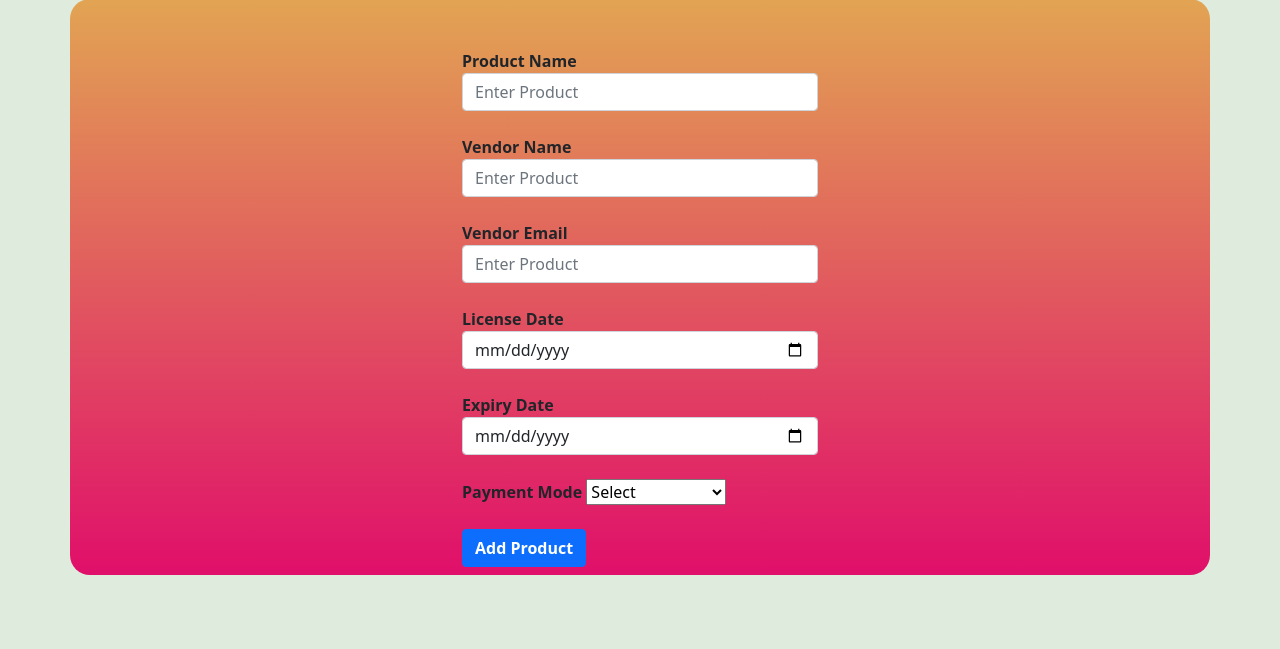
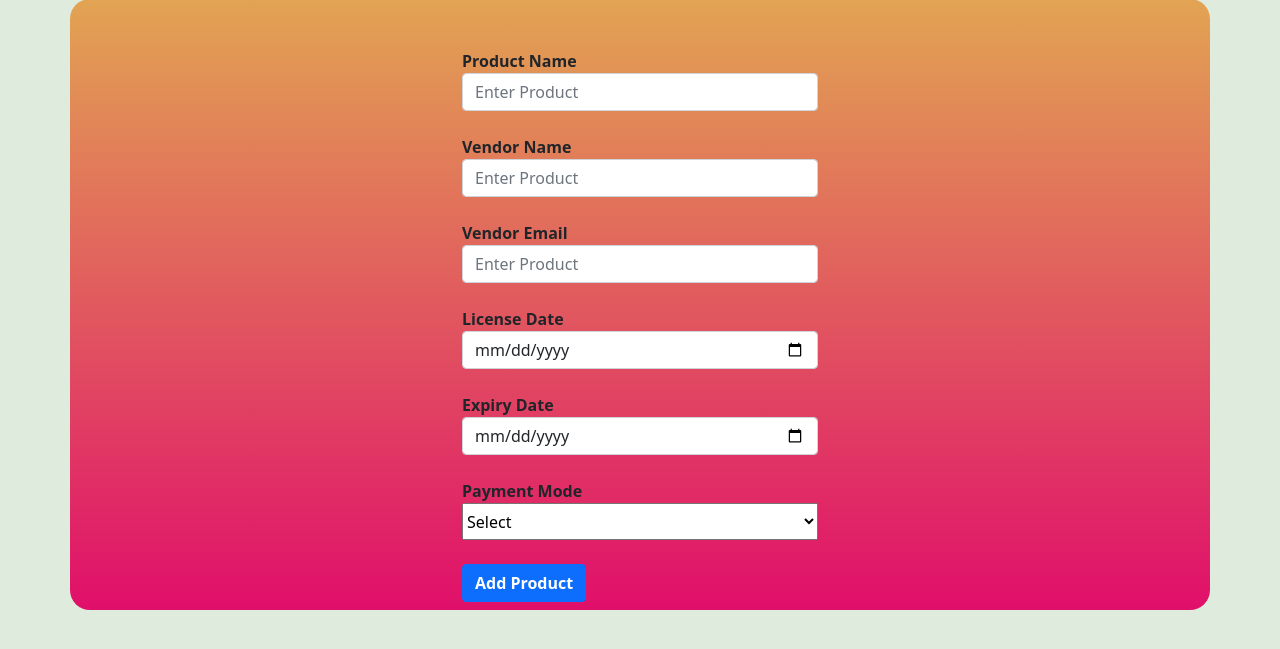
Before and after one commit to sandeepbisht045/email_notify, a Django app: template templates/add_products.html in a window 1280 px wide. Shown: the part 73-722 px from the top of the page. Run offline with Django 4.2, Linux system fonts and the light colour scheme; the template is opened without the code that fills it, so the values that code supplies are empty.

Commit message:
change styling of select field in template files

```diff
--- a/templates/add_products.html
+++ b/templates/add_products.html
@@ -37,8 +37,8 @@
                   </div>
 
                   <div class="form-group mt-4">
-                    <label for="exampleInputPassword1"> <b>Payment Mode</b></label>
-                    <select required name="payment_mode" id="exampleInputPassword1">
+                    <label style="display: block;" for="exampleInputPassword1"> <b>Payment Mode</b></label>
+                    <select style="width: 100%;height:37px" required name="payment_mode" id="exampleInputPassword1">
                       <option disabled selected value="">Select</option>
                       <option value="Credit Card">Credit Card</option>
                       <option value="Agreement">Agreement</option>
--- a/templates/edit_products.html
+++ b/templates/edit_products.html
@@ -37,8 +37,8 @@
                   </div>
 
                   <div class="form-group ml-4 mt-4">
-                    <label for="exampleInputPassword1"> <b>Payment Mode</b></label>
-                    <select required name="payment_mode" id="exampleInputPassword1">
+                    <label style="display: block;" for="exampleInputPassword1"> <b>Payment Mode</b></label>
+                    <select style="width: 100%;height:37px" required name="payment_mode" id="exampleInputPassword1">
                       {% if get_data.payment_mode == c%}
                       <option selected value="Credit Card">Credit Card</option>
                       <option value="Agreement">Agreement</option>
```
